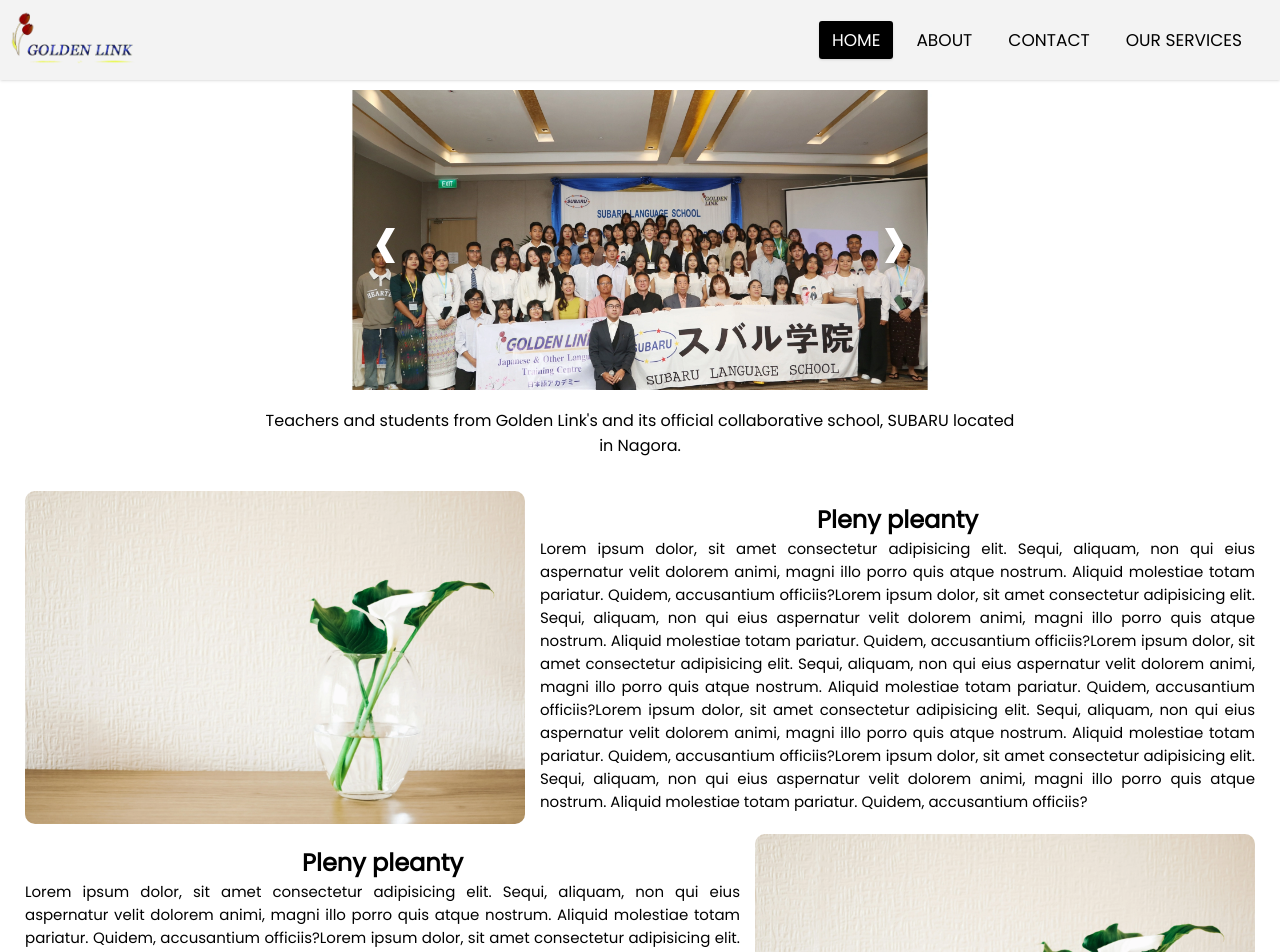
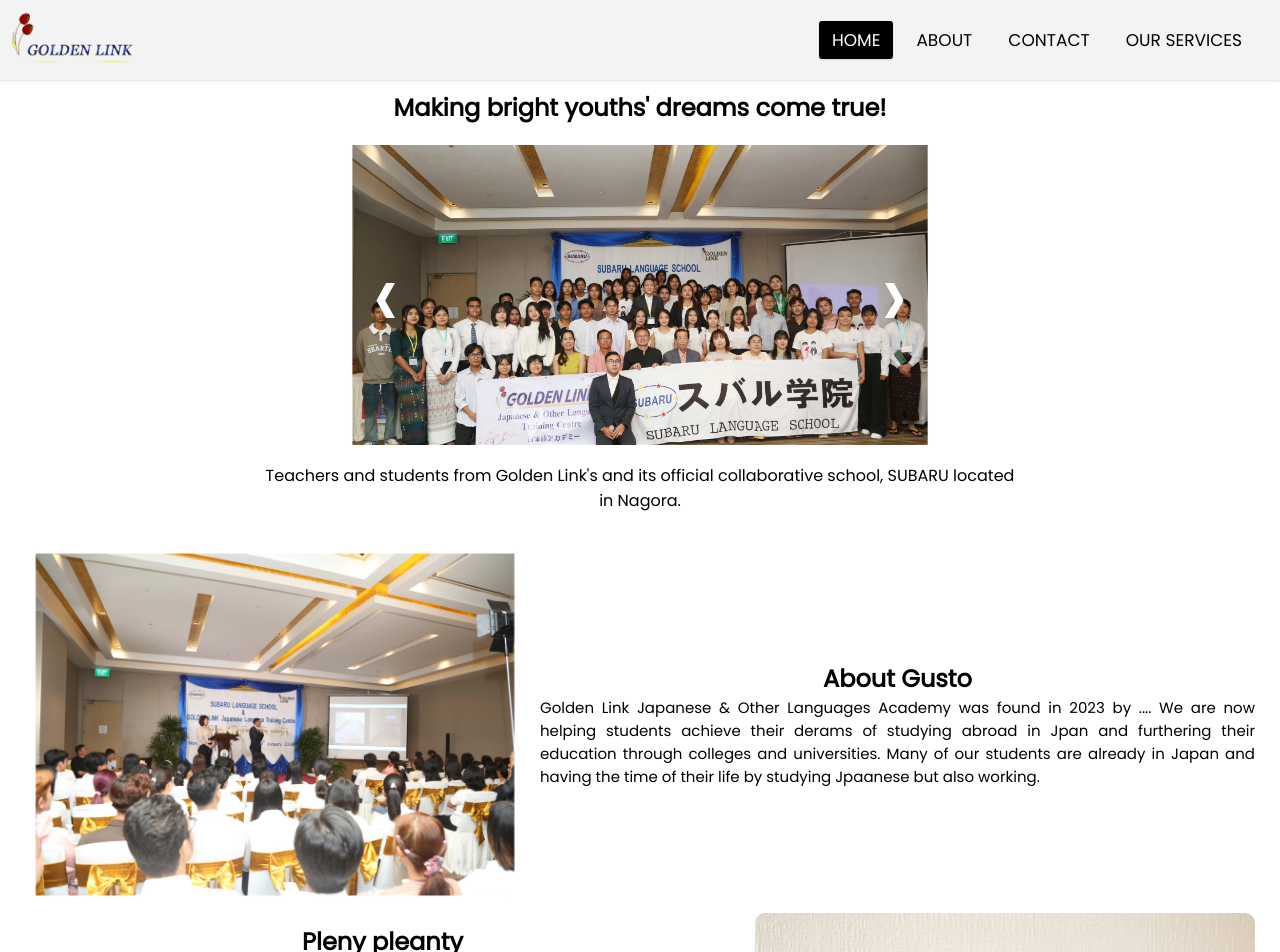
Before and after one commit to NayAungLin910/goldenlink, an Angular app: page / in a window 1280 px wide. Shown: the top 952 px of the page. Built offline with nearby package versions, Linux system fonts and the light colour scheme.

Commit message:
Add More Contact to Home Page

```diff
--- a/src/app/main-content/main-content.component.css
+++ b/src/app/main-content/main-content.component.css
@@ -1,3 +1,8 @@
+.mainTitle {
+    padding: 10px 0;
+    text-align: center;
+}
+
 .wrapper {
     margin: 0;
     padding: 0;
--- a/src/app/main-content/main-content.component.html
+++ b/src/app/main-content/main-content.component.html
@@ -1,4 +1,5 @@
 <div class="wrapper">
+  <h2 class="mainTitle" style="text-align: center;">{{ mainTitle }}</h2>
   <gl-image-slider [slides]="slides"></gl-image-slider>
   <gl-aos-fade-content [aosContents]="aosContents"></gl-aos-fade-content>
 </div>
--- a/src/app/main-content/main-content.component.ts
+++ b/src/app/main-content/main-content.component.ts
@@ -14,6 +14,9 @@ import { aosContent } from '../aos-fade-content/types/aosContent.interface';
   styleUrl: './main-content.component.css',
 })
 export class MainContentComponent implements OnInit {
+
+  mainTitle: string = "Making bright youths' dreams come true!";
+
   slides: SlideInterface[] = [
     {
       url: '/assets/images/subaru-seminar/gl and subaru.webp',
@@ -34,24 +37,24 @@ export class MainContentComponent implements OnInit {
         'SUBARU school officials and Golden Link Director Ms. Thin Htet Htet Aung during the school promotion seminar',
     },
     {
-      url: '/assets/images/subaru-seminar/sensei emiy seminar.webp',
-      title: 'simple-table',
-      imageText: 'This iamge is interesting!',
+      url: '/assets/images/subaru-seminar/sensei emily seminar.webp',
+      title: 'Sensei Emily giving speech.',
+      imageText: 'Ms. Thin Htet Htet Aung, the founder of Golden Link, giving speech towards the students!',
     },
     {
-      url: '/assets/small_dogo.webp',
-      title: 'simple-dogo',
-      imageText: 'This iamge is interesting!',
+      url: '/assets/images/subaru-seminar/sensei thura seminar.webp',
+      title: 'Sensei Thura giving speech.',
+      imageText: 'Mr. Thura, the founder of Golden Link, giving speech towards the students!',
     },
   ];
 
   aosContents: aosContent[] = [
     {
-      imageUrl: '/assets/planty.webp',
-      imageName: 'plenty',
+      imageUrl: '/assets/images/subaru-seminar/teaching-youths.webp',
+      imageName: 'Teaching Youths',
       content:
-        'Lorem ipsum dolor, sit amet consectetur adipisicing elit. Sequi, aliquam, non qui eius aspernatur velit dolorem animi, magni illo porro quis atque nostrum. Aliquid molestiae totam pariatur. Quidem, accusantium officiis?Lorem ipsum dolor, sit amet consectetur adipisicing elit. Sequi, aliquam, non qui eius aspernatur velit dolorem animi, magni illo porro quis atque nostrum. Aliquid molestiae totam pariatur. Quidem, accusantium officiis?Lorem ipsum dolor, sit amet consectetur adipisicing elit. Sequi, aliquam, non qui eius aspernatur velit dolorem animi, magni illo porro quis atque nostrum. Aliquid molestiae totam pariatur. Quidem, accusantium officiis?Lorem ipsum dolor, sit amet consectetur adipisicing elit. Sequi, aliquam, non qui eius aspernatur velit dolorem animi, magni illo porro quis atque nostrum. Aliquid molestiae totam pariatur. Quidem, accusantium officiis?Lorem ipsum dolor, sit amet consectetur adipisicing elit. Sequi, aliquam, non qui eius aspernatur velit dolorem animi, magni illo porro quis atque nostrum. Aliquid molestiae totam pariatur. Quidem, accusantium officiis?',
-      title: 'Pleny pleanty',
+        'Golden Link Japanese & Other Languages Academy was found in 2023 by .... We are now helping students achieve their derams of studying abroad in Jpan and furthering their education through colleges and universities. Many of our students are already in Japan and having the time of their life by studying Jpaanese but also working.',
+      title: 'About Gusto',
     },
     {
       imageUrl: '/assets/planty.webp',
```
Also changed, not shown: src/assets/images/subaru-seminar/teaching-youths.webp (added).
